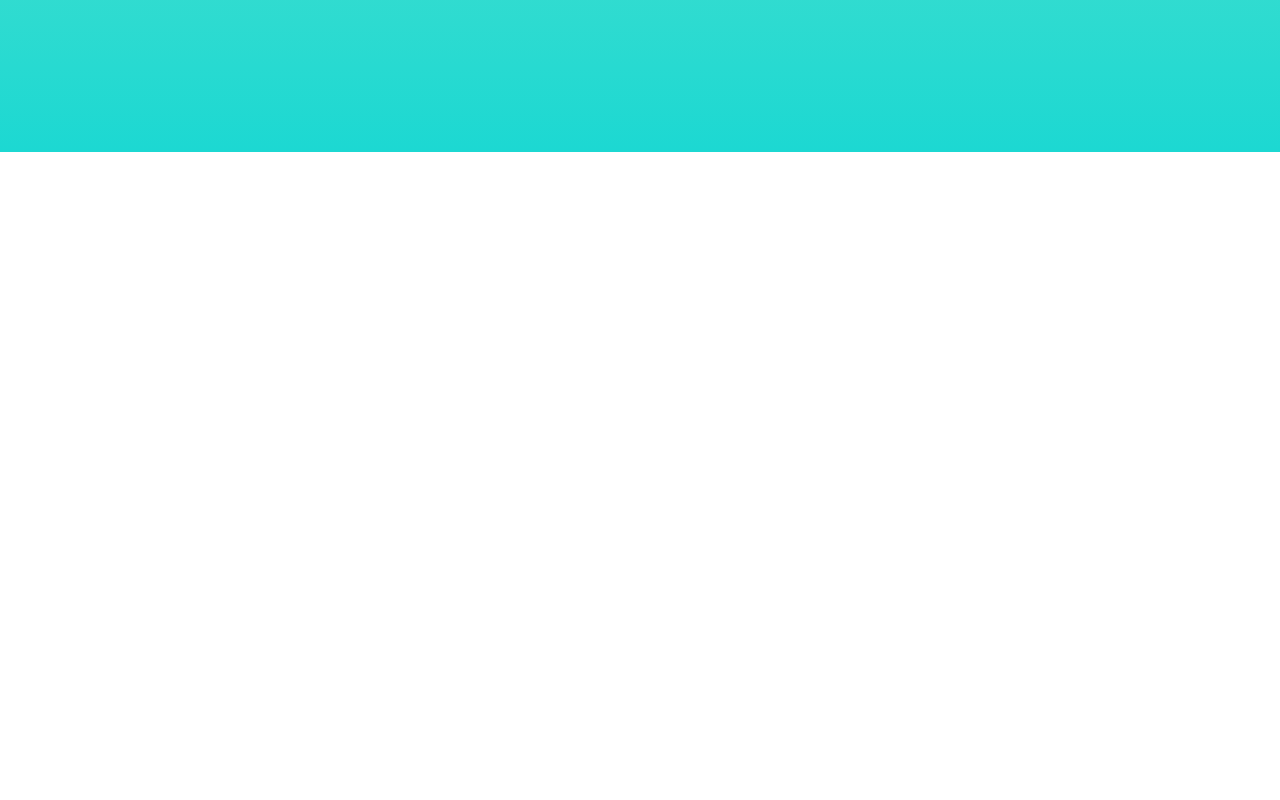
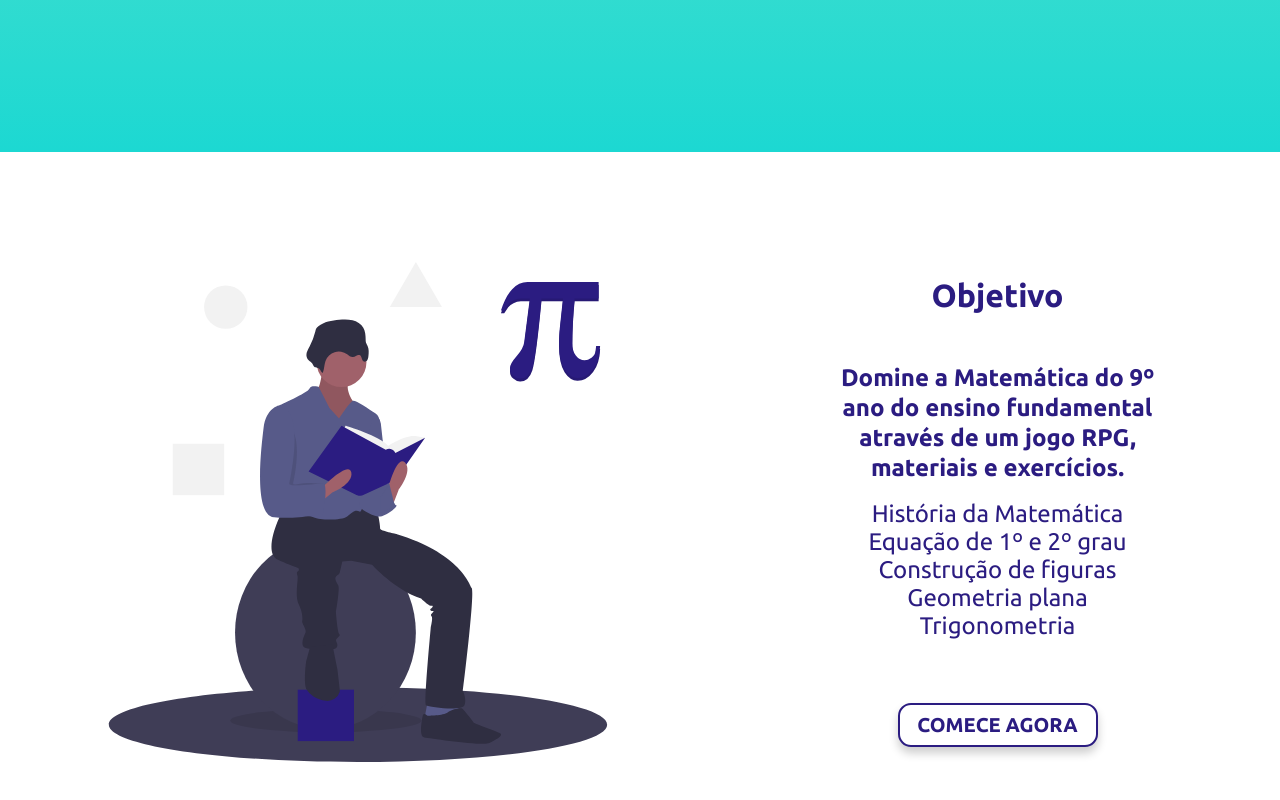
Before and after one commit to lorenzowind/UBEMath, a React (Create React App) app in the folder frontend/: page / in a window 1280 px wide. Shown: the part 748-1548 px from the top of the page. Before the commit the page ends 900 px from the top, so only its background shows below. Built offline with nearby package versions, Linux system fonts and the light colour scheme.

Commit message:
feat: interface second container in home page

```diff
--- a/frontend/src/pages/Home/index.tsx
+++ b/frontend/src/pages/Home/index.tsx
@@ -6,9 +6,12 @@ import {
   FirstContainer,
   Header,
   FirstContainerContent,
+  SecondContainer,
+  SecondContainerContent,
 } from './styles';
 
 import logoImg from '../../assets/logo.svg';
+import illustrationImg from '../../assets/illustration.svg';
 
 const Home: React.FC = () => {
   return (
@@ -16,6 +19,7 @@ const Home: React.FC = () => {
       <FirstContainer>
         <Header>
           <h1>UBEMath</h1>
+
           <nav>
             <Link to="secondContainer">
               <strong>Objetivo</strong>
@@ -27,6 +31,7 @@ const Home: React.FC = () => {
               <strong>Sobre nós</strong>
             </Link>
           </nav>
+
           <section>
             <button id="signin" type="button">
               LOGIN
@@ -47,9 +52,35 @@ const Home: React.FC = () => {
               COMECE AGORA
             </button>
           </div>
+
           <img src={logoImg} alt="Logo" />
         </FirstContainerContent>
       </FirstContainer>
+
+      <SecondContainer>
+        <SecondContainerContent>
+          <img src={illustrationImg} alt="Illustration" />
+
+          <div>
+            <h1>Objetivo</h1>
+            <p>
+              <b>
+                Domine a Matemática do 9º ano do ensino fundamental através de
+                um jogo RPG, materiais e exercícios.
+              </b>
+            </p>
+            <h2>História da Matemática</h2>
+            <h2>Equação de 1º e 2º grau</h2>
+            <h2>Construção de figuras</h2>
+            <h2>Geometria plana</h2>
+            <h2>Trigonometria</h2>
+
+            <button id="signup" type="button">
+              COMECE AGORA
+            </button>
+          </div>
+        </SecondContainerContent>
+      </SecondContainer>
     </Container>
   );
 };
--- a/frontend/src/pages/Home/styles.ts
+++ b/frontend/src/pages/Home/styles.ts
@@ -14,6 +14,7 @@ export const Container = styled.div`
   height: 100%;
 
   display: flex;
+  flex-direction: column;
   align-items: stretch;
 
   animation: ${appearFromTop} 1s;
@@ -201,3 +202,84 @@ export const FirstContainerContent = styled.div`
     height: 500px;
   }
 `;
+
+export const SecondContainer = styled.div`
+  height: 720px;
+  width: 100%;
+
+  display: flex;
+  align-items: stretch;
+`;
+
+export const SecondContainerContent = styled.div`
+  display: flex;
+  flex-direction: row;
+  align-items: center;
+  justify-content: space-around;
+  margin: 0 110px;
+
+  height: 100%;
+  width: 100%;
+
+  img {
+    width: 500px;
+    height: 500px;
+  }
+
+  div {
+    display: flex;
+    flex-direction: column;
+    align-items: center;
+    justify-content: center;
+    width: max-content;
+    text-align: center;
+
+    h1 {
+      font-size: 32px;
+      font-weight: 700;
+      color: #2b1c81;
+      white-space: nowrap;
+      margin-bottom: 49px;
+    }
+
+    p {
+      width: 350px;
+      font-size: 24px;
+      font-weight: 400;
+      color: #2b1c81;
+      word-break: normal;
+      margin-bottom: 17px;
+      line-height: 30px;
+    }
+
+    h2 {
+      font-size: 24px;
+      font-weight: 400;
+      color: #2b1c81;
+    }
+
+    #signup {
+      margin-top: 63px;
+      border: 0;
+      width: 200px;
+      border-radius: 13px;
+      box-shadow: 0 6px 10px 0 rgba(0, 0, 0, 0.2);
+      border: solid 2px #2b1c81;
+      background-color: #fff;
+
+      font-size: 20px;
+      font-weight: 700;
+      color: #2b1c81;
+      padding: 8px;
+      transition: background-color 0.2s;
+
+      &:hover {
+        background: ${shade(0.2, '#fff')};
+      }
+    }
+  }
+
+  @media (max-width: 1290px) {
+    margin: 0;
+  }
+`;
```
